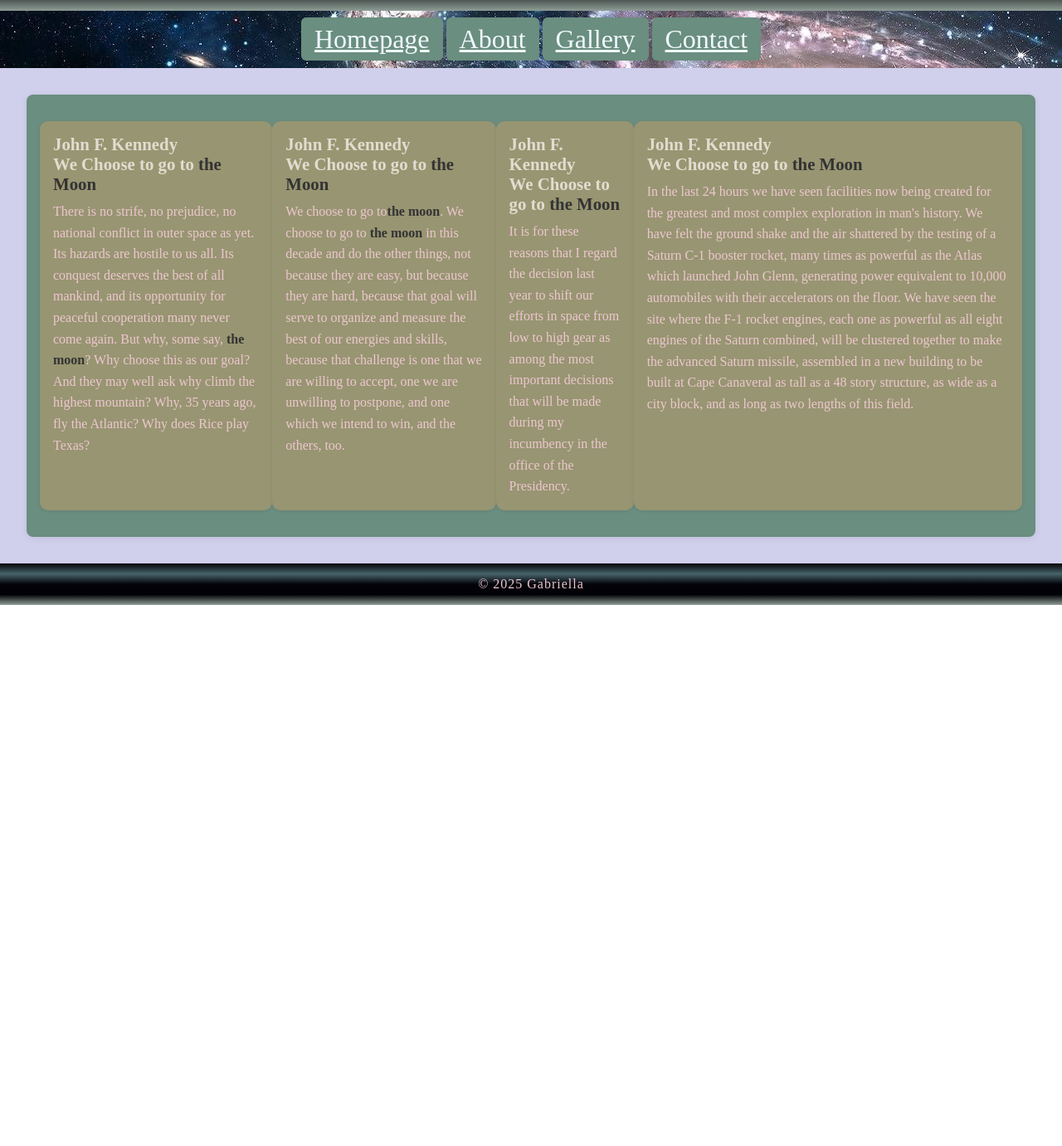
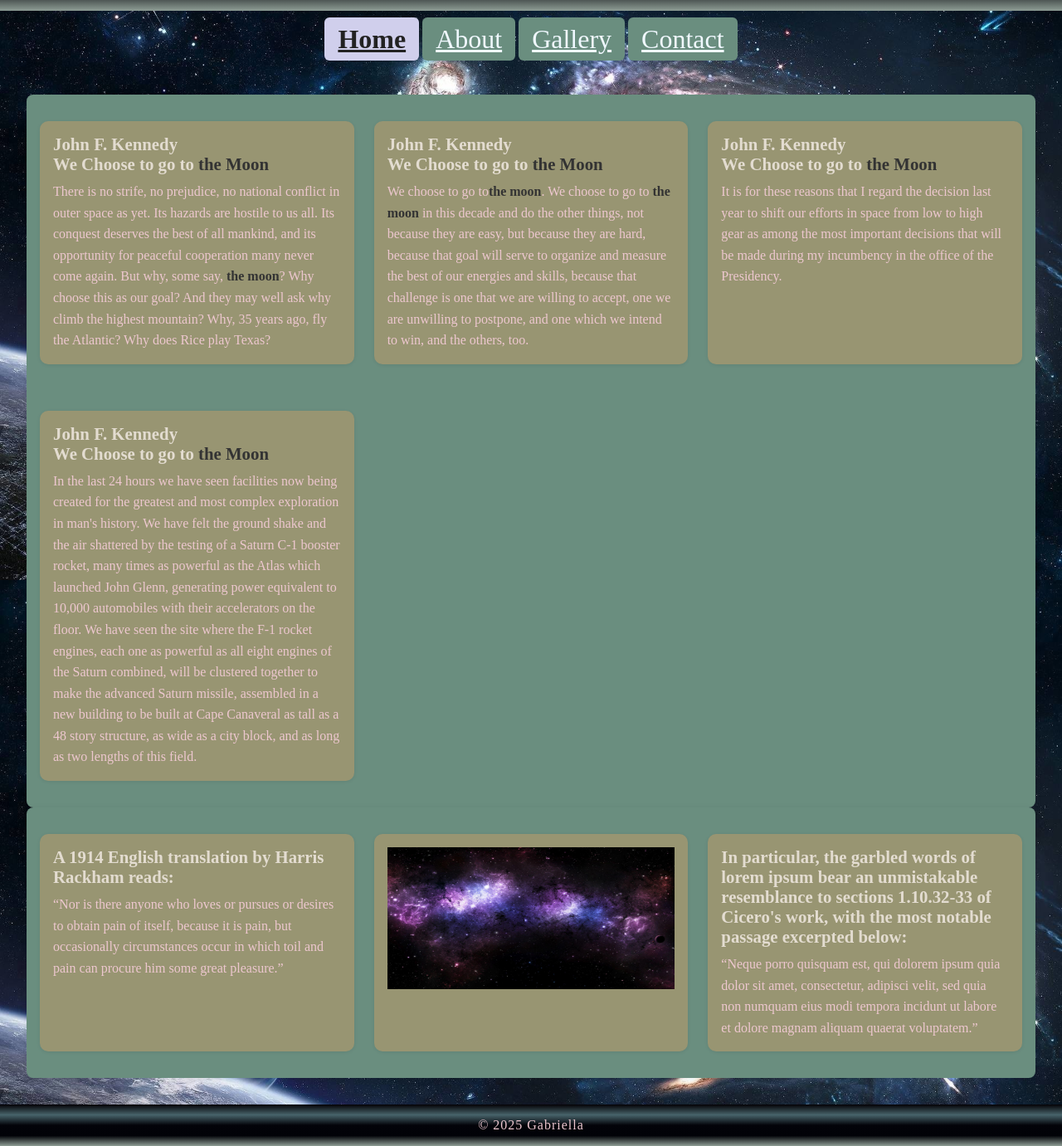
Before and after one commit to wineynia/25FEDassignment1, a plain HTML site: page index.html in a window 1280 px wide. Shown: the part 101-1482 px from the top of the page at 83% size. Before the commit the page ends 830 px from the top, so only its background shows below. Drawn offline with Linux system fonts and the light colour scheme.

Commit message:
Initial commit

```diff
--- a/index.html
+++ b/index.html
@@ -13,7 +13,7 @@
     </header>
    <nav class="menu">
     <div>
-            <a href="index.html" class="menu__item">Homepage</a>
+        <a href="index.html" class="menu__item active">Home</a>
         <a href="about.html" class="menu__item">About</a>
         <a href="gallery.html" class="menu__item">Gallery</a>
         <a href="contact.html" class="menu__item">Contact</a>
@@ -46,6 +46,19 @@
                 </p>
             </div>
         </section>
+        <section class="section">
+            <div class="div">
+                <h2>A 1914 English translation by Harris Rackham reads:</h2>
+                <p>“Nor is there anyone who loves or pursues or desires to obtain pain of itself, because it is pain, but occasionally circumstances occur in which toil and pain can procure him some great pleasure.”</p>
+            </div>
+            <div class="div">
+                <img src="./images/outerspace-astonishing.png" alt="outerspace-astonishing"/>
+            </div>
+            <div class="div">
+                <h2>In particular, the garbled words of lorem ipsum bear an unmistakable resemblance to sections 1.10.32-33 of Cicero's work, with the most notable passage excerpted below:</h2>
+                <p>“Neque porro quisquam est, qui dolorem ipsum quia dolor sit amet, consectetur, adipisci velit, sed quia non numquam eius modi tempora incidunt ut labore et dolore magnam aliquam quaerat voluptatem.”</p>
+            </div>
+        </section>
     </main>
     <footer class="footer">&copy; 2025 Gabriella</footer>
 </body>
--- a/styles/about.css
+++ b/styles/about.css
@@ -14,12 +14,11 @@ html {
     height: 100vh;
 }
 body {
-    background-attachment: scroll;
+    background-attachment: fixed;
     background-image: url('../images/about.png');
-    background-size: contain;
+    background-size: cover;
     background-repeat: no-repeat;
     background-position: center;
-    background-size: auto;
     display: flex;
     flex-direction: column;
     height: 100%;
@@ -64,20 +63,19 @@ header {
     background-color: var(--background-secondary);
     color: aliceblue;
 }
-.menu__item:visited {
+.menu__item.active {
     background-color: var(--background-secondary);
-    color: aliceblue;
+    color: #222;
+    font-weight: bold;
 }
 .main {
     flex: 1;
-    background: var(--background-secondary);
     padding: calc(var(--padding-basis) * 2);
     color: #222;
 }
 .section {
     display: flex;
     box-sizing: content-box;
-    background: var(--background-tertiary);
     border-radius: 8px;
     padding: var(--padding-basis);
     box-shadow: 0 2px 8px rgba(0,0,0,0.07);
@@ -118,22 +116,20 @@ img {
     font-size: 1rem;
     letter-spacing: 1px;
 }
-@media (min-width: 320px) {
+
+@media (min-width: 600px) {
+    .section {
+        display: grid;
+        grid-template-columns: 1fr 1fr;
+        gap: 1.5rem;
+    }
+}
+
+@media (min-width: 900px) {
     .header h1 {
-        font-size: 2rem;
+        font-size: 3rem;
     }
     .header h2 {
-        font-size: 1.1rem;
-    }
-    .menu div {
-        flex-direction: column;
-        gap: 12px;
-        padding: 8px 16px;
-    }
-    .main {
-        padding: var(--padding-basis);
-    }
-    .section {
-        padding: var(--padding-basis);
+        font-size: 1.5rem;
     }
 }
--- a/styles/contact.css
+++ b/styles/contact.css
@@ -63,6 +63,11 @@ header {
     background-color: var(--background-secondary);
     color: aliceblue;
 }
+.menu__item.active {
+    background-color: var(--background-secondary);
+    color: #222;
+    font-weight: bold;
+}
 .main {
     flex: 1;
     padding: calc(var(--padding-basis) * 2);
@@ -117,22 +122,20 @@ header {
     font-size: 1rem;
     letter-spacing: 1px;
 }
-@media (max-width: 600px) {
+
+@media (min-width: 600px) {
+    .section {
+        display: grid;
+        grid-template-columns: 1fr 1fr;
+        gap: 1.5rem;
+    }
+}
+
+@media (min-width: 900px) {
     .header h1 {
-        font-size: 2rem;
+        font-size: 3rem;
     }
     .header h2 {
-        font-size: 1.1rem;
-    }
-    .menu div {
-        flex-direction: column;
-        gap: 12px;
-        padding: 8px 16px;
-    }
-    .main {
-        padding: var(--padding-basis);
-    }
-    .section {
-        padding: var(--padding-basis);
+        font-size: 1.5rem;
     }
 }
--- a/styles/gallery.css
+++ b/styles/gallery.css
@@ -8,9 +8,13 @@
     --padding-basis: 16px;
 }
 body {
+    background-attachment: fixed;
+    background-image: url('../images/outerspace.png');
+    background-size: cover;
+    background-repeat: no-repeat;
+    background-position: center;
     margin: 0;
     font-family: 'Segoe UI', Arial, sans-serif;
-    background: var(--background-secondary);
     color: #222;
 }
 
@@ -28,7 +32,7 @@ body {
 .header h2 {
     margin: 0;
     font-size: 1.2rem;
-    color: var(--color-secondary);
+    color: var(--color-primary);
 }
 .header h3 {
     margin: 0;
@@ -57,11 +61,16 @@ body {
     background-color: var(--background-secondary);
     color: #222;
 }
+.menu__item.active {
+    background-color: var(--background-secondary);
+    color: #222;
+    font-weight: bold;
+}
 main {
     max-width: 800px;
     margin: 32px auto;
     padding: var(--padding-basis);
-    background: #fff;
+    color: var(--color-secondary);
     border-radius: 12px;
     box-shadow: 0 2px 12px rgba(0,0,0,0.07);
 }
@@ -89,6 +98,7 @@ main h2 {
     width: 100%;
     max-width: 100%;
     height: auto;
+    aspect-ratio: 2 / 1;
     display: block;
     border-bottom: 2px solid var(--background-quartenary);
 }
@@ -105,24 +115,19 @@ main h2 {
     margin-top: 32px;
 }
 
-@media (max-width: 600px) {
-    main {
-        max-width: 98vw;
-        padding: 8px;
+@media (min-width: 600px) {
+    .section {
+        display: grid;
+        grid-template-columns: 1fr 1fr;
+        gap: 1.5rem;
     }
-    .gallery-grid {
-        grid-template-columns: 1fr 1fr;
-        gap: 16px;
-        margin: 16px 0;
+}
+
+@media (min-width: 900px) {
+    .header h1 {
+        font-size: 3rem;
     }
-    .container {
-        max-width: 98vw;
-    }
-    .header h1 {
+    .header h2 {
         font-size: 1.5rem;
     }
-    .menu__item {
-        font-size: 1rem;
-        padding: 6px 10px;
-    }
 }
--- a/styles/index.css
+++ b/styles/index.css
@@ -14,12 +14,11 @@ html {
     height: 100vh;
 }
 body {
-    background-attachment: scroll;
+    background-attachment: fixed;
     background-image: url('../images/background.png');
-    background-size: contain;
+    background-size: cover;
     background-repeat: no-repeat;
     background-position: center;
-    background-size: auto;
     display: flex;
     flex-direction: column;
     height: 100%;
@@ -64,19 +63,31 @@ header {
     background-color: var(--background-secondary);
     color: aliceblue;
 }
+.menu__item.active {
+    background-color: var(--background-secondary);
+    color: #222;
+    font-weight: bold;
+}
 .main {
     flex: 1;
-    background: var(--background-secondary);
     padding: calc(var(--padding-basis) * 2);
-    color: #222;
 }
 .section {
-    display: flex;
-    box-sizing: content-box;
+    display: grid;
+    grid-template-columns: 1fr;
+    gap: var(--padding-basis);
     background: var(--background-tertiary);
     border-radius: 8px;
     padding: var(--padding-basis);
     box-shadow: 0 2px 8px rgba(0,0,0,0.07);
+}
+
+.section img {
+    width: 100%;
+    height: auto;
+    aspect-ratio: 2 / 1;
+    display: block;
+    border-bottom: 2px solid var(--background-quartenary);
 }
 .div {
     background: var(--background-quartenary);
@@ -113,22 +124,23 @@ header {
     font-size: 1rem;
     letter-spacing: 1px;
 }
-@media (max-width: 600px) {
+
+@media (min-width: 600px) {
+    .section {
+        display: grid;
+        grid-template-columns: 1fr 1fr;
+        gap: 1.5rem;
+    }
+}
+
+@media (min-width: 900px) {
     .header h1 {
-        font-size: 2rem;
+        font-size: 3rem;
     }
     .header h2 {
-        font-size: 1.1rem;
+        font-size: 1.5rem;
     }
-    .menu div {
-        flex-direction: column;
-        gap: 12px;
-        padding: 8px 16px;
-    }
-    .main {
-        padding: var(--padding-basis);
-    }
-    .section {
-        padding: var(--padding-basis);
+     .section {
+        grid-template-columns: repeat(3, 1fr);
     }
 }
```
Also changed, not shown: about.html (+21 -9 lines), contact.html (+7 -7 lines), gallery.html (+12 -6 lines), images/outerspace-ai.png (deleted), styles/images/about.png (deleted). Lines whose indentation alone changed are shown as unchanged.
